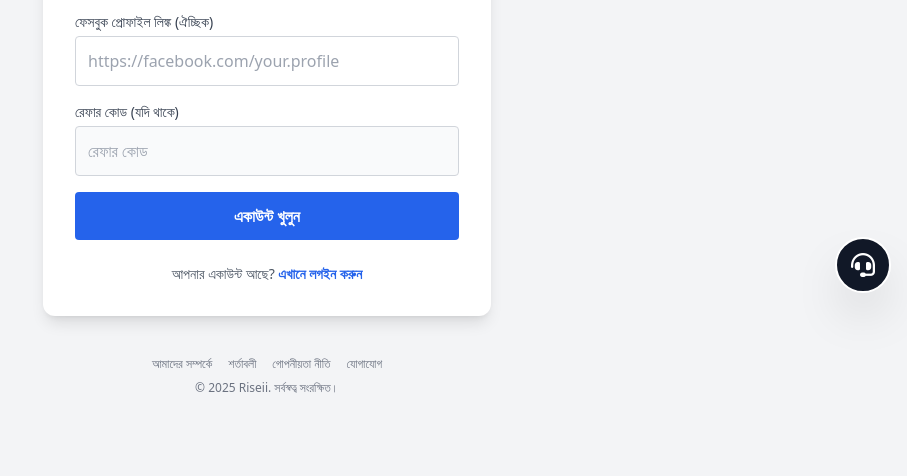
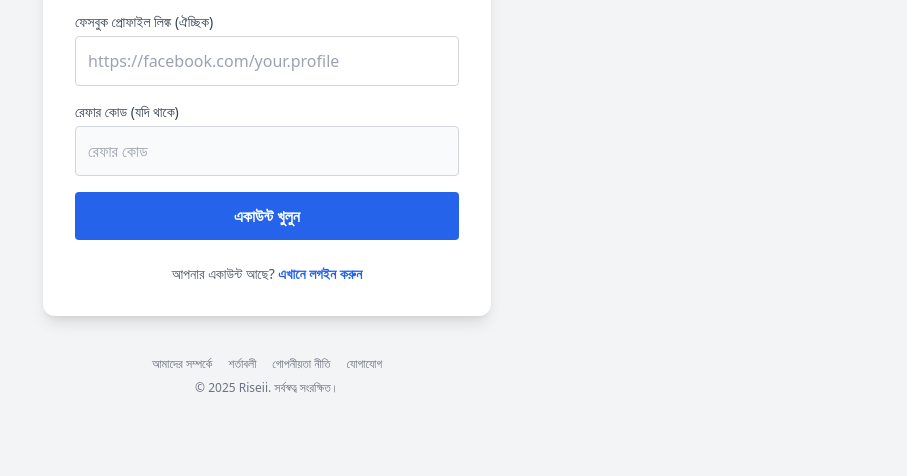
Before and after one commit to uto24/Riseii2, a Flask app: page /auth in a window 1280 px wide. Shown: the part 420-896 px from the top of the page, without its empty margins (373-1280 px from the left). Run offline with Flask 3, Linux system fonts and the light colour scheme; some libraries are stand-ins or nearby versions.

Commit message:
Update base.html

```diff
--- a/templates/base.html
+++ b/templates/base.html
@@ -44,64 +44,5 @@
     </nav>
     {% endif %}
 
-    <!-- ============================== -->
-    <!-- 🎧 SUPPORT WIDGET START -->
-    <!-- ============================== -->
-    <div class="fixed bottom-20 right-4 z-50 flex flex-col items-end">
-
-        <!-- Support Options (Initially Hidden) -->
-        <div id="support-menu" class="hidden flex-col gap-3 mb-4 transition-all duration-300 transform scale-95 origin-bottom-right">
-
-            <!-- Telegram Link -->
-            <a href="https://t.me/YOUR_TELEGRAM_USERNAME" target="_blank" class="flex items-center gap-2 bg-blue-500 text-white px-4 py-2 rounded-full shadow-lg hover:bg-blue-600 transition">
-                <span class="text-sm font-bold">Telegram</span>
-                <i class="fab fa-telegram-plane text-xl"></i>
-            </a>
-
-            <!-- WhatsApp Link -->
-            <a href="https://wa.me/8801xxxxxxxxx" target="_blank" class="flex items-center gap-2 bg-green-500 text-white px-4 py-2 rounded-full shadow-lg hover:bg-green-600 transition">
-                <span class="text-sm font-bold">WhatsApp</span>
-                <i class="fab fa-whatsapp text-xl"></i>
-            </a>
-
-            <!-- Email Link -->
-            <a href="mailto:support@riseii.com" class="flex items-center gap-2 bg-red-500 text-white px-4 py-2 rounded-full shadow-lg hover:bg-red-600 transition">
-                <span class="text-sm font-bold">Email</span>
-                <i class="fas fa-envelope text-xl"></i>
-            </a>
-        </div>
-
-        <!-- Main Toggle Button -->
-        <button onclick="toggleSupport()" class="bg-gray-900 text-white w-14 h-14 rounded-full shadow-2xl flex items-center justify-center hover:scale-110 transition duration-300 animate-bounce border-2 border-white">
-            <i class="fas fa-headset text-2xl" id="support-icon"></i>
-            <i class="fas fa-times text-2xl hidden" id="close-icon"></i>
-        </button>
-    </div>
-
-    <script>
-        function toggleSupport() {
-            const menu = document.getElementById('support-menu');
-            const supIcon = document.getElementById('support-icon');
-            const closeIcon = document.getElementById('close-icon');
-
-            if (menu.classList.contains('hidden')) {
-                // Show Menu
-                menu.classList.remove('hidden');
-                menu.classList.add('flex');
-                supIcon.classList.add('hidden');
-                closeIcon.classList.remove('hidden');
-            } else {
-                // Hide Menu
-                menu.classList.add('hidden');
-                menu.classList.remove('flex');
-                supIcon.classList.remove('hidden');
-                closeIcon.classList.add('hidden');
-            }
-        }
-    </script>
-    <!-- ============================== -->
-    <!-- 🎧 SUPPORT WIDGET END -->
-    <!-- ============================== -->
-
 </body>
 </html>
```
